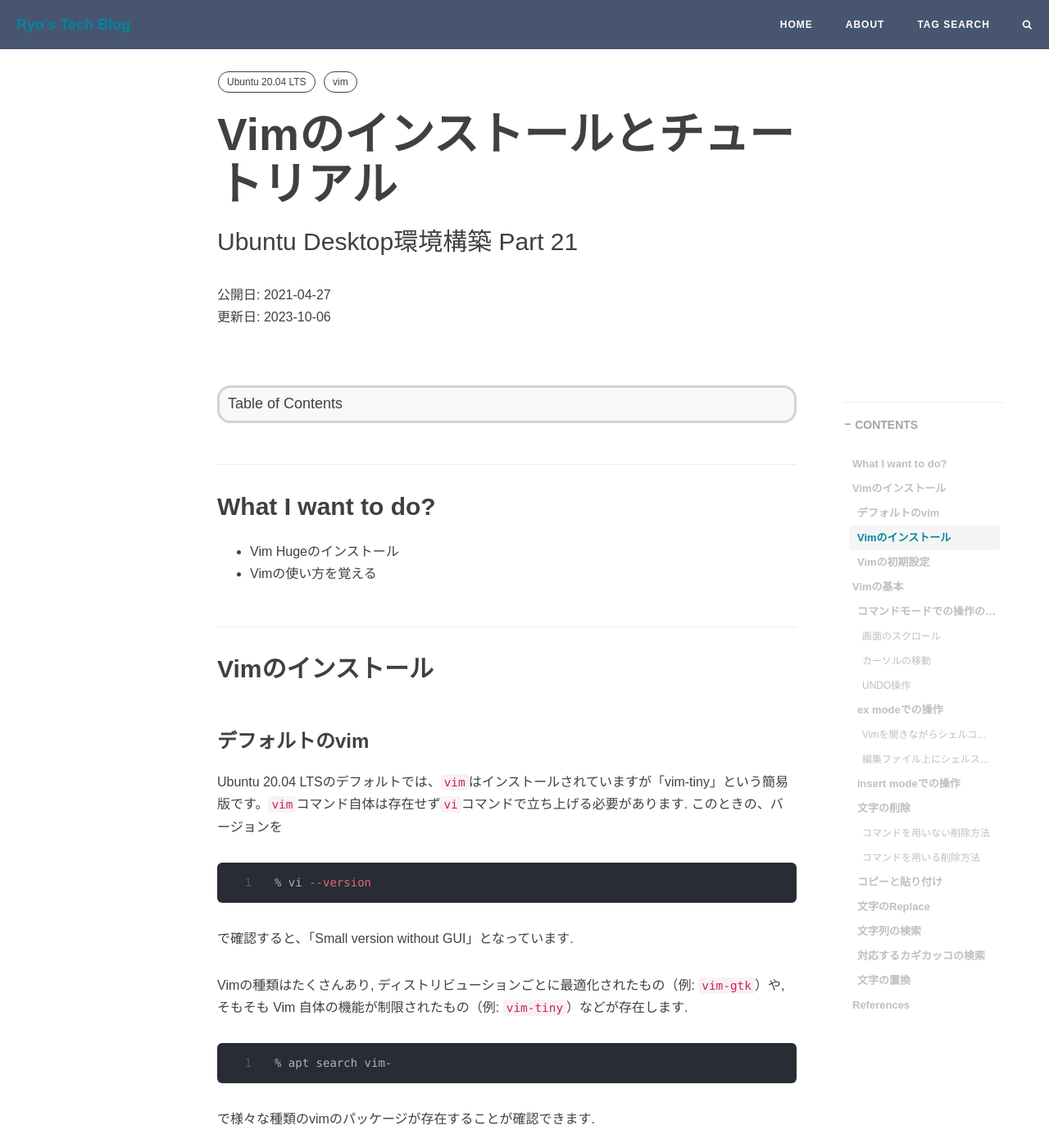
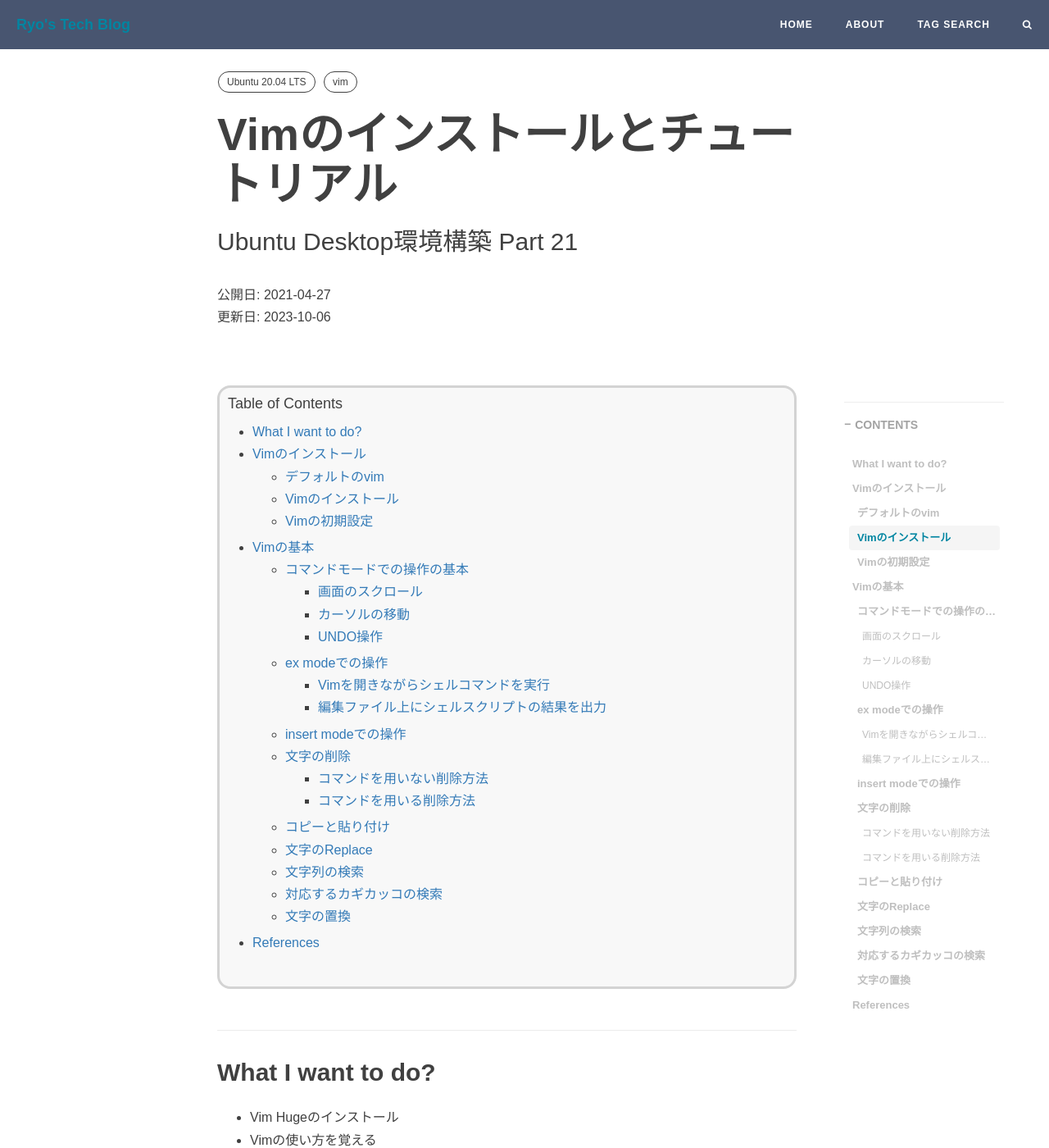
Before and after one commit to RyoNakagami/RyoNakagami.github.io, a Jekyll site: the page built from _posts/2021-04-27-ubuntu-vim-tutorial.md, in a window 1280 px wide and 1400 px high. Shown: the whole window at 82% size. Built offline with Jekyll 4.4.1, drawn with Linux system fonts in a browser that asks for light colours; comment, search, counter and statistics services are not loaded.

Commit message:
doctoc update

```diff
--- a/_posts/2021-04-27-ubuntu-vim-tutorial.md
+++ b/_posts/2021-04-27-ubuntu-vim-tutorial.md
@@ -18,8 +18,34 @@ tags:
 
 <p class="h4">&nbsp;&nbsp;Table of Contents</p>
 
-<!-- START doctoc -->
-<!-- END doctoc -->
+<!-- START doctoc generated TOC please keep comment here to allow auto update -->
+<!-- DON'T EDIT THIS SECTION, INSTEAD RE-RUN doctoc TO UPDATE -->
+
+- [What I want to do?](#what-i-want-to-do)
+- [Vimのインストール](#vim%E3%81%AE%E3%82%A4%E3%83%B3%E3%82%B9%E3%83%88%E3%83%BC%E3%83%AB)
+  - [デフォルトのvim](#%E3%83%87%E3%83%95%E3%82%A9%E3%83%AB%E3%83%88%E3%81%AEvim)
+  - [Vimのインストール](#vim%E3%81%AE%E3%82%A4%E3%83%B3%E3%82%B9%E3%83%88%E3%83%BC%E3%83%AB-1)
+  - [Vimの初期設定](#vim%E3%81%AE%E5%88%9D%E6%9C%9F%E8%A8%AD%E5%AE%9A)
+- [Vimの基本](#vim%E3%81%AE%E5%9F%BA%E6%9C%AC)
+  - [コマンドモードでの操作の基本](#%E3%82%B3%E3%83%9E%E3%83%B3%E3%83%89%E3%83%A2%E3%83%BC%E3%83%89%E3%81%A7%E3%81%AE%E6%93%8D%E4%BD%9C%E3%81%AE%E5%9F%BA%E6%9C%AC)
+    - [画面のスクロール](#%E7%94%BB%E9%9D%A2%E3%81%AE%E3%82%B9%E3%82%AF%E3%83%AD%E3%83%BC%E3%83%AB)
+    - [カーソルの移動](#%E3%82%AB%E3%83%BC%E3%82%BD%E3%83%AB%E3%81%AE%E7%A7%BB%E5%8B%95)
+    - [UNDO操作](#undo%E6%93%8D%E4%BD%9C)
+  - [ex modeでの操作](#ex-mode%E3%81%A7%E3%81%AE%E6%93%8D%E4%BD%9C)
+    - [Vimを開きながらシェルコマンドを実行](#vim%E3%82%92%E9%96%8B%E3%81%8D%E3%81%AA%E3%81%8C%E3%82%89%E3%82%B7%E3%82%A7%E3%83%AB%E3%82%B3%E3%83%9E%E3%83%B3%E3%83%89%E3%82%92%E5%AE%9F%E8%A1%8C)
+    - [編集ファイル上にシェルスクリプトの結果を出力](#%E7%B7%A8%E9%9B%86%E3%83%95%E3%82%A1%E3%82%A4%E3%83%AB%E4%B8%8A%E3%81%AB%E3%82%B7%E3%82%A7%E3%83%AB%E3%82%B9%E3%82%AF%E3%83%AA%E3%83%97%E3%83%88%E3%81%AE%E7%B5%90%E6%9E%9C%E3%82%92%E5%87%BA%E5%8A%9B)
+  - [insert modeでの操作](#insert-mode%E3%81%A7%E3%81%AE%E6%93%8D%E4%BD%9C)
+  - [文字の削除](#%E6%96%87%E5%AD%97%E3%81%AE%E5%89%8A%E9%99%A4)
+    - [コマンドを用いない削除方法](#%E3%82%B3%E3%83%9E%E3%83%B3%E3%83%89%E3%82%92%E7%94%A8%E3%81%84%E3%81%AA%E3%81%84%E5%89%8A%E9%99%A4%E6%96%B9%E6%B3%95)
+    - [コマンドを用いる削除方法](#%E3%82%B3%E3%83%9E%E3%83%B3%E3%83%89%E3%82%92%E7%94%A8%E3%81%84%E3%82%8B%E5%89%8A%E9%99%A4%E6%96%B9%E6%B3%95)
+  - [コピーと貼り付け](#%E3%82%B3%E3%83%94%E3%83%BC%E3%81%A8%E8%B2%BC%E3%82%8A%E4%BB%98%E3%81%91)
+  - [文字のReplace](#%E6%96%87%E5%AD%97%E3%81%AEreplace)
+  - [文字列の検索](#%E6%96%87%E5%AD%97%E5%88%97%E3%81%AE%E6%A4%9C%E7%B4%A2)
+  - [対応するカギカッコの検索](#%E5%AF%BE%E5%BF%9C%E3%81%99%E3%82%8B%E3%82%AB%E3%82%AE%E3%82%AB%E3%83%83%E3%82%B3%E3%81%AE%E6%A4%9C%E7%B4%A2)
+  - [文字の置換](#%E6%96%87%E5%AD%97%E3%81%AE%E7%BD%AE%E6%8F%9B)
+- [References](#references)
+
+<!-- END doctoc generated TOC please keep comment here to allow auto update -->
 
 
 </div>
```
Also changed, not shown: _posts/2020-12-23-ubuntu-zshsetup.md (+1 -1 lines), _posts/2021-01-17-hash-table.md (+2 -0 lines).
